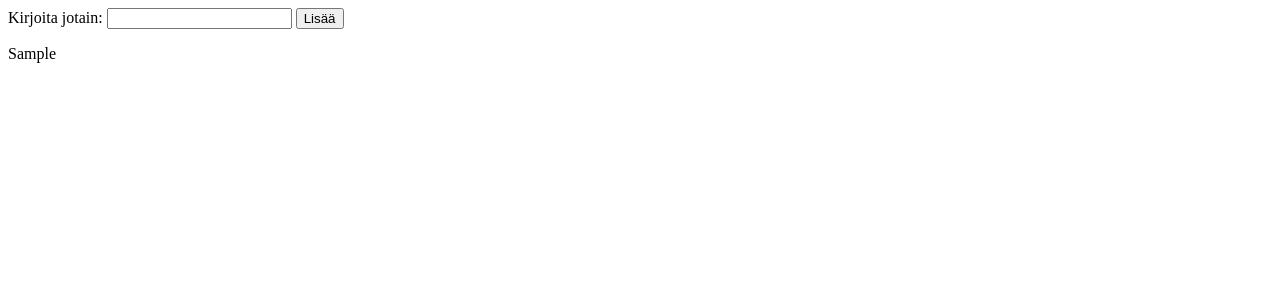
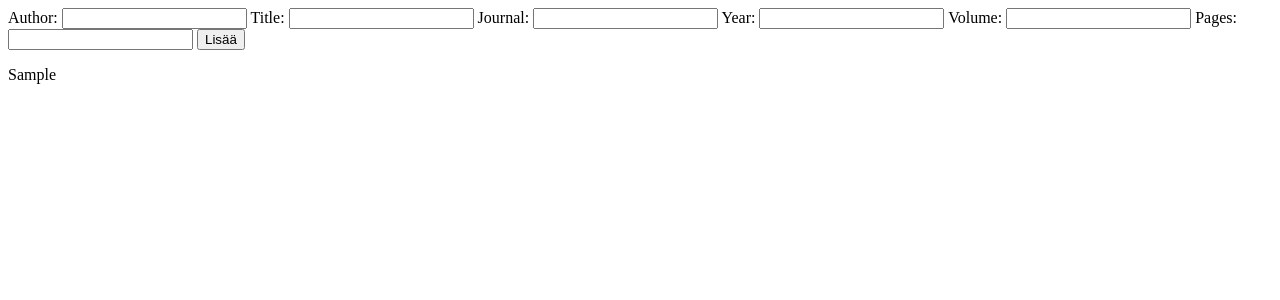
Before and after one commit to Tuukjazz/ohtu-viite-app, a Flask app: template templates/index.html in a window 1280 px wide. Shown: the top 300 px of the page. Run offline with Flask 3, Linux system fonts and the light colour scheme; the template is opened without the code that fills it: most values are stand-ins (such as "Sample title", 1, 10 or a date in 2020).

Commit message:
kaikki formin kentät saadaan pythonin puolelle
Co-Authored-By: vtluukkw <valtteri.luukkala@gmail.com>

```diff
--- a/app.py
+++ b/app.py
@@ -1,7 +1,7 @@
 from flask import Flask, render_template, request
 
 app = Flask(__name__)
-viitelista = []
+viitelista = [] # Tähän voidaan myöhemmin tallentaa viite-olioita.
 
 @app.route("/")
 def home():
@@ -9,10 +9,17 @@ def home():
 
 @app.route("/submit", methods=["POST"])
 def submit():
-    testi = request.form["testi"]
-    viitelista.append(testi)
+    # Tallennetaan formin kenttien sisällöt muuttujiin. Muuttujien arvoilla voidaan sitten luoda viite-olio.
+    author = request.form["author"]
+    title = request.form["title"]
+    journal = request.form["journal"]
+    year = request.form["year"]
+    volume = request.form["volume"]
+    pages = request.form["pages"]
+    # Tässä demotaan, että arvot on tosiaan saatu...
+    viitelista.append(f"({author}, {title}, {journal}, {year}, {volume}, {pages})")
     return home()
 
-# Tämä vaaditaan jos ohjelman ajaa: "poetry run python app.py". (Toinen vaihtoehto: "python -m flask run")
+# Tämä vaaditaan jos ohjelman ajaa: "poetry run python app.py" (Toinen vaihtoehto: "python -m flask run")
 if __name__ == "__main__":
     app.run(debug=True)
--- a/templates/index.html
+++ b/templates/index.html
@@ -7,8 +7,18 @@
 </head>
 <body>
     <form name="lisaaviite" action="/submit" method="POST">
-        <label>Kirjoita jotain:</label>
-        <input type="text" name="testi">
+        <label>Author:</label>
+        <input type="text" name="author">
+        <label>Title:</label>
+        <input type="text" name="title">
+        <label>Journal:</label>
+        <input type="text" name="journal">
+        <label>Year:</label>
+        <input type="text" name="year">
+        <label>Volume:</label>
+        <input type="text" name="volume">
+        <label>Pages:</label>
+        <input type="text" name="pages">
         <input type="submit" value="Lisää">
     </form>
     <p>{{vl}}</p>
```
